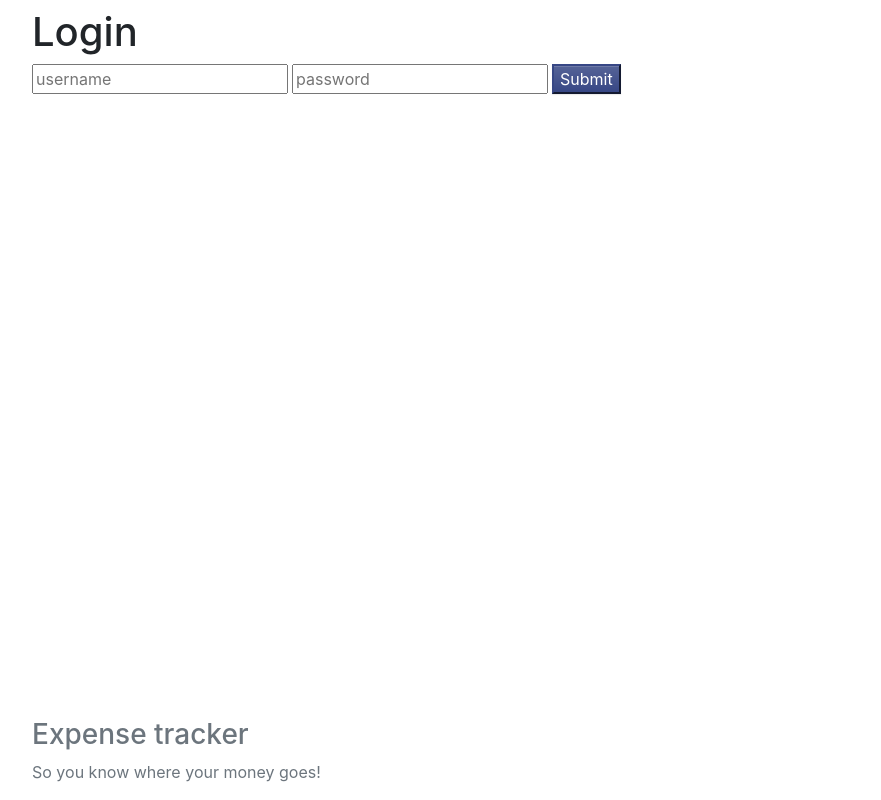
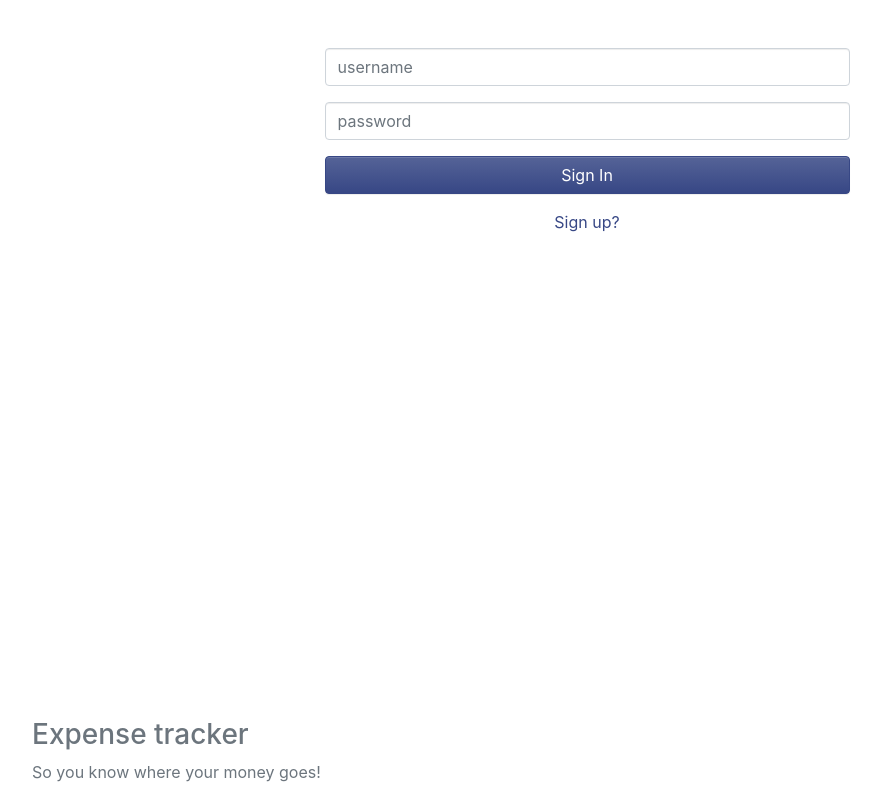
Before and after one commit to catmug/ITI0208-life, a Vue app in the folder web/: page /#/login in a window 1280 px wide. Shown: the whole page, without its empty margins (53-934 px from the left). Built offline with nearby package versions, Linux system fonts and the light colour scheme.

Commit message:
register and login look

```diff
--- a/web/src/components/CategoryDropdown.vue
+++ b/web/src/components/CategoryDropdown.vue
@@ -4,7 +4,6 @@
         <option v-for="option in categories" :value="option.categoryId" :key="option.categoryId">{{ option.name }}</option>
     </select>
 </template>
-
 <script>
     import axios from "axios";
 
--- a/web/src/components/Login.vue
+++ b/web/src/components/Login.vue
@@ -1,10 +1,24 @@
 <template>
-    <div id="login">
-        <h1 class="my-2">Login</h1>
-        <input type='text' class="text-field" placeholder='username' v-model='username'>
-        <input type='password' class="text-field ml-1" placeholder='password' v-model='password'>
-        <button class="btn-primary ml-1" v-on:click="login">Submit</button>
-    </div>
+    <b-container lg="12" class="my-5">
+        <b-row align-h="center">
+            <b-col lg="6">
+                <b-form id="login" v-on:submit.prevent="login">
+                    <b-form-group>
+                        <b-form-input type='text' placeholder='username' v-model='username' required/>
+                    </b-form-group>
+
+                    <b-form-group>
+                        <b-form-input type='password' placeholder='password' v-model='password' required/>
+                    </b-form-group>
+
+                    <div class="text-center">
+                        <b-button class="mb-3" type="submit" variant="primary" block>Sign In</b-button>
+                        <router-link to="/register">Sign up?</router-link>
+                    </div>
+                </b-form>
+            </b-col>
+        </b-row>
+    </b-container>
 </template>
 
 <script>
--- a/web/src/components/Register.vue
+++ b/web/src/components/Register.vue
@@ -1,13 +1,28 @@
 <template>
-    <div>
-        <h2>Register</h2>
-        <form id="register" v-on:submit.prevent="register">
-            <input type='text' placeholder='username' v-model='username'>
-            <input type='password' placeholder='password' v-model='password'>
-            <button class="ui primary button">Register</button>
-        </form>
-    </div>
+        <b-container lg="12" class="my-5">
+            <b-row align-h="center" class="mb-3">
+                <h2>Register</h2>
+            </b-row>
+            <b-row align-h="center">
+                <b-col lg="6">
+                    <b-form id="login" v-on:submit.prevent="register">
+                        <b-form-group>
+                            <b-form-input type='text' placeholder='username' v-model='username' required/>
+                        </b-form-group>
+
+                        <b-form-group>
+                            <b-form-input type='password' placeholder='password' v-model='password' required/>
+                        </b-form-group>
+
+                        <div class="text-center">
+                            <b-button class="mb-3" type="submit" variant="primary" block>Register</b-button>
+                        </div>
+                    </b-form>
+                </b-col>
+            </b-row>
+        </b-container>
 </template>
+
 
 <script>
     import {AUTH_REGISTER} from "../store/constants";
```
Also changed, not shown: 2 other files (tests, documents, lock files or other folders).
